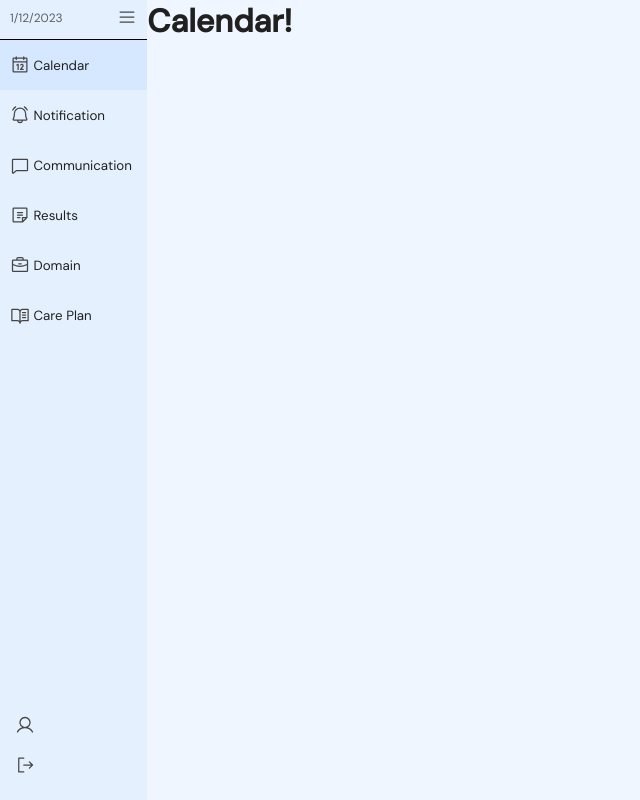
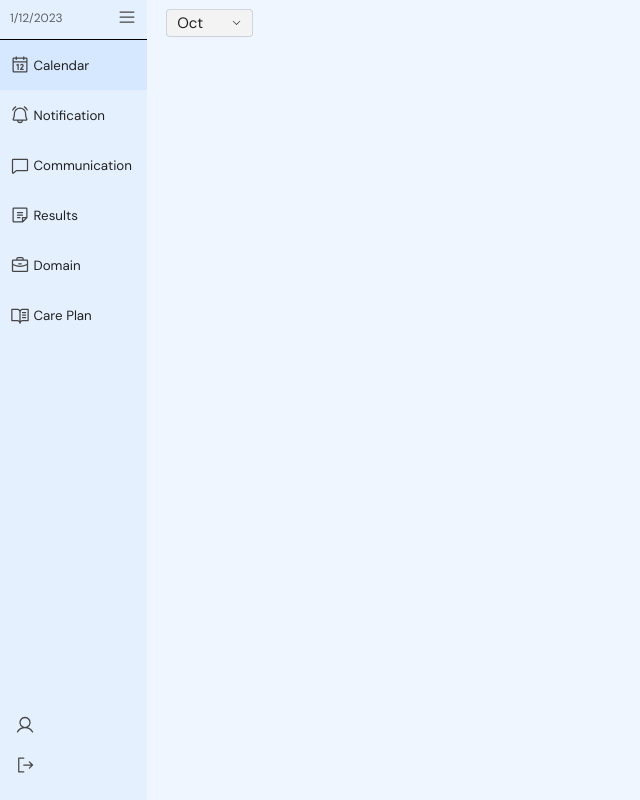
Before and after one commit to DiamondD7/yougotjob_client, a React (Vite) app: page /home in a window 1280 px wide. Both pictures are taken after a click on the button "Calendar". Shown: the whole page, without its empty margins (0-640 px from the left). Built offline with nearby package versions, Linux system fonts and the light colour scheme.

Commit message:
added dropdown list

```diff
--- a/src/components/Calendar/Calendar.jsx
+++ b/src/components/Calendar/Calendar.jsx
@@ -1,9 +1,68 @@
-import React from "react";
+import React, { useState } from "react";
+import { CaretDown, CaretUp } from "@phosphor-icons/react";
 
+import "../../styles/calendarstyles.css";
 const Calendar = () => {
+  const today = new Date();
+
+  const months = [
+    "Jan",
+    "Feb",
+    "Mar",
+    "Apr",
+    "May",
+    "Jun",
+    "Jul",
+    "Aug",
+    "Sep",
+    "Oct",
+    "Nov",
+    "Dec",
+  ];
+  const [selectedMonth, setSelectedMonth] = useState(months[today.getMonth()]);
+  const [openDropDownList, setOpenDropDownList] = useState(false);
   return (
     <div>
-      <h1>Calendar!</h1>
+      <div className="month-selection__wrapper">
+        <button
+          className="month-selection__dropdown"
+          onClick={() => setOpenDropDownList(!openDropDownList)}
+        >
+          {selectedMonth} &nbsp; &nbsp; &nbsp;{" "}
+          {openDropDownList === false ? (
+            <CaretDown size={11} color="#202020" />
+          ) : (
+            <CaretUp size={11} color="#202020" />
+          )}
+        </button>
+
+        {openDropDownList === true ? (
+          <div className="month-selection-option__wrapper">
+            {months.map((months) => (
+              <button
+                className="month-selection__option"
+                onClick={(e) => setSelectedMonth(e.target.value)}
+                value={months}
+              >
+                {months}
+              </button>
+            ))}
+          </div>
+        ) : (
+          ""
+        )}
+        {/* <select
+          className="month-selection__dropdown"
+          onChange={(e) => setSelectedMonth(e.target.value)}
+          value={selectedMonth}
+        >
+          {months.map((months) => (
+            <option value={months} className="opt">
+              {months}
+            </option>
+          ))}
+        </select> */}
+      </div>
     </div>
   );
 };
--- /dev/null
+++ b/src/styles/calendarstyles.css
@@ -0,0 +1,37 @@
+.month-selection__wrapper{
+    margin:10px 0 0 20px
+}
+
+.month-selection__dropdown{
+    font-size: 15px;
+    padding: 3px 10px 3px 10px;
+    border: 1px solid #202020;
+    background-color: #f3f3f3;
+    border: none;
+    border-radius: 3px;
+
+    box-shadow: rgba(0, 0, 0, 0.02) 0px 1px 3px 0px, rgba(27, 31, 35, 0.15) 0px 0px 0px 1px;
+    cursor: pointer;
+}
+
+.month-selection-option__wrapper{
+    background-color: #f3f3f3;
+    margin-top: 10px;
+    width: 5.3%;
+    box-shadow: rgba(0, 0, 0, 0.24) 0px 3px 8px;
+}
+
+.month-selection__option{
+    background-color: transparent;
+    width: 100%;
+    border-radius: 3px;
+    padding: 3px 10px 3px 10px;
+    border: none;
+}
+
+
+.month-selection__option:hover{
+    background-color: #D6E8FF;
+    width: 100%;
+    cursor: pointer;
+}
```
